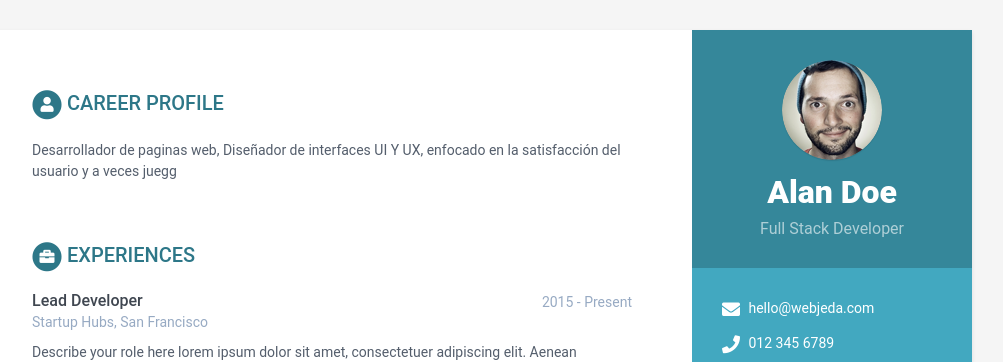
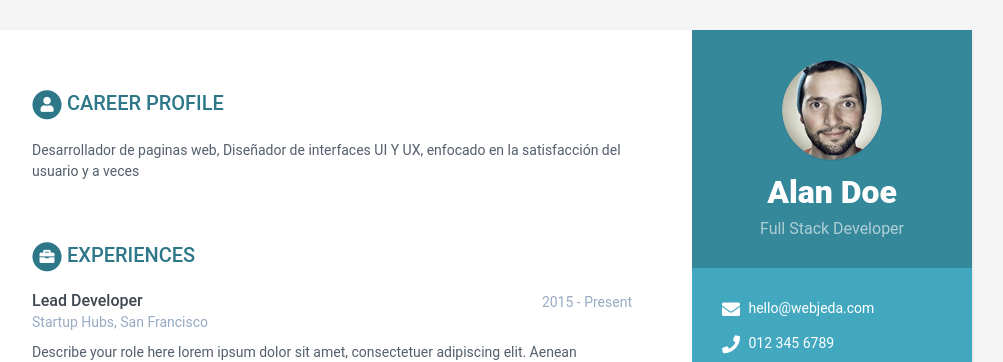
Before and after one commit to KevinC99/good-birch-4e19a, a Jekyll site: the page built from index.html, in a window 1280 px wide. Shown: the top 362 px of the page, without its empty margins (168-1171 px from the left). Built offline with Jekyll 4.4.1, drawn with Linux system fonts in a browser that asks for light colours.

Commit message:
data.yml: updated summary in career-profile

```diff
--- a/_data/data.yml
+++ b/_data/data.yml
@@ -33,7 +33,7 @@ sidebar:
       link: null
 career-profile:
   title: Career Profile
-  summary: ' Desarrollador de paginas web, Diseñador de interfaces UI Y UX, enfocado en la satisfacción del usuario y a veces juegg'
+  summary: ' Desarrollador de paginas web, Diseñador de interfaces UI Y UX, enfocado en la satisfacción del usuario y a veces '
 education:
   - degree: MSc in Computer Science
     university: University of London
```
